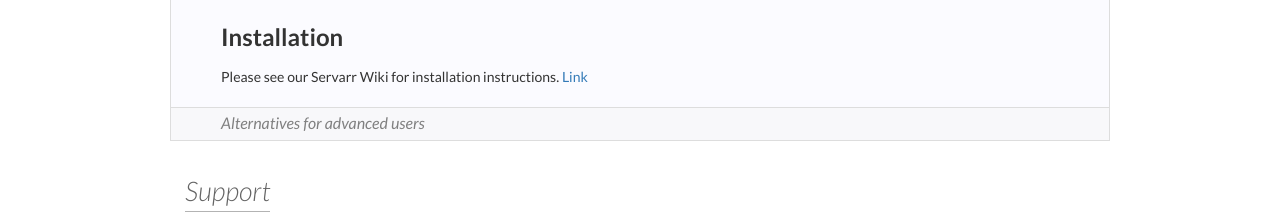
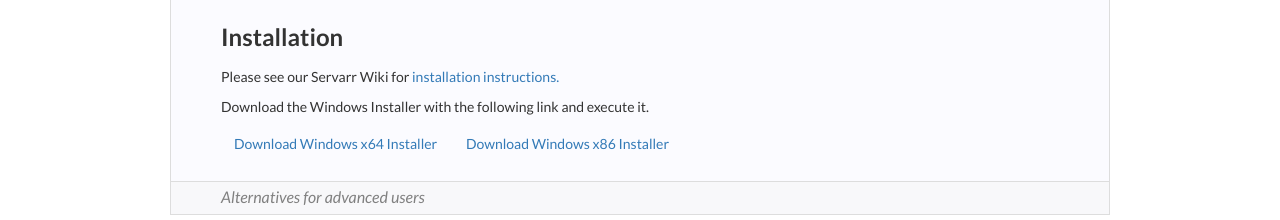
Before and after one commit to Readarr/readarr.github.io, a website: page index.html in a window 1280 px wide. Shown: the part 2017-2237 px from the top of the page. Drawn offline with nearby package versions, Linux system fonts and the light colour scheme.

Commit message:
update windows download links

```diff
--- a/index.html
+++ b/index.html
@@ -247,9 +247,12 @@
                             </dt>
                             <dd>
                                 <p>
-                                    Please see our Servarr Wiki for installation instructions.
-                                    <a href=https://wiki.servarr.com/readarr/installation#windows>Link</a>
+                                    Please see our Servarr Wiki for
+                                    <a href=https://wiki.servarr.com/readarr/installation#windows> installation instructions.</a>
                                 </p>
+                                <p>Download the Windows Installer with the following link and execute it.</p>
+                                <a class="btn btn-radarr" href=https://readarr.servarr.com/v1/update/develop/updatefile?os=windows&runtime=netcore&arch=x64&installer=true>Download Windows x64 Installer</a>
+                                <a class="btn btn-radarr" href=https://readarr.servarr.com/v1/update/develop/updatefile?os=windows&runtime=netcore&arch=x86&installer=true>Download Windows x86 Installer</a>
                             </dd>
                         </dl>
                         <div class=install-alternatives>
```
Also changed, not shown: src/sections/downloads-v1/windows.marko (+5 -2 lines).
